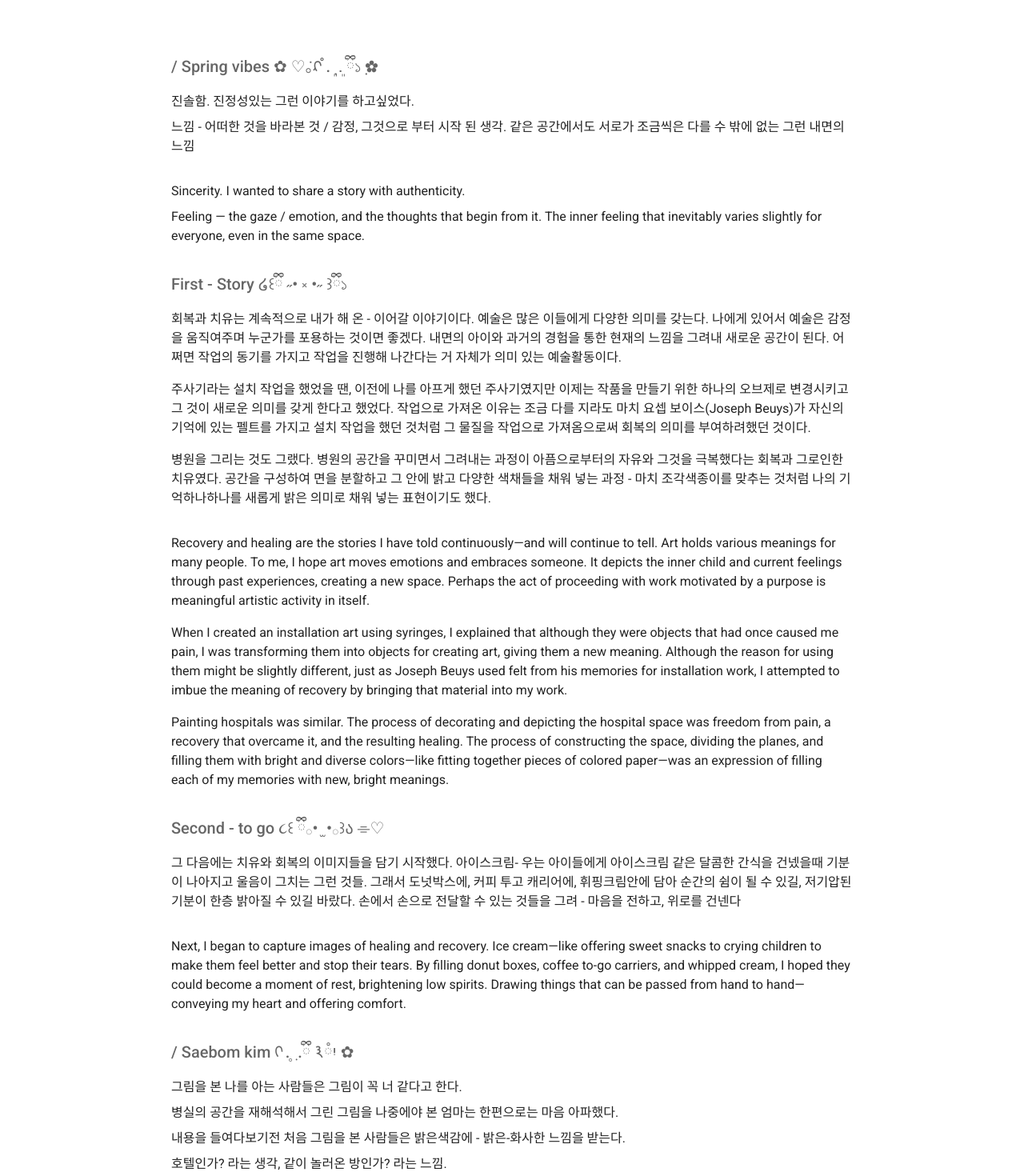
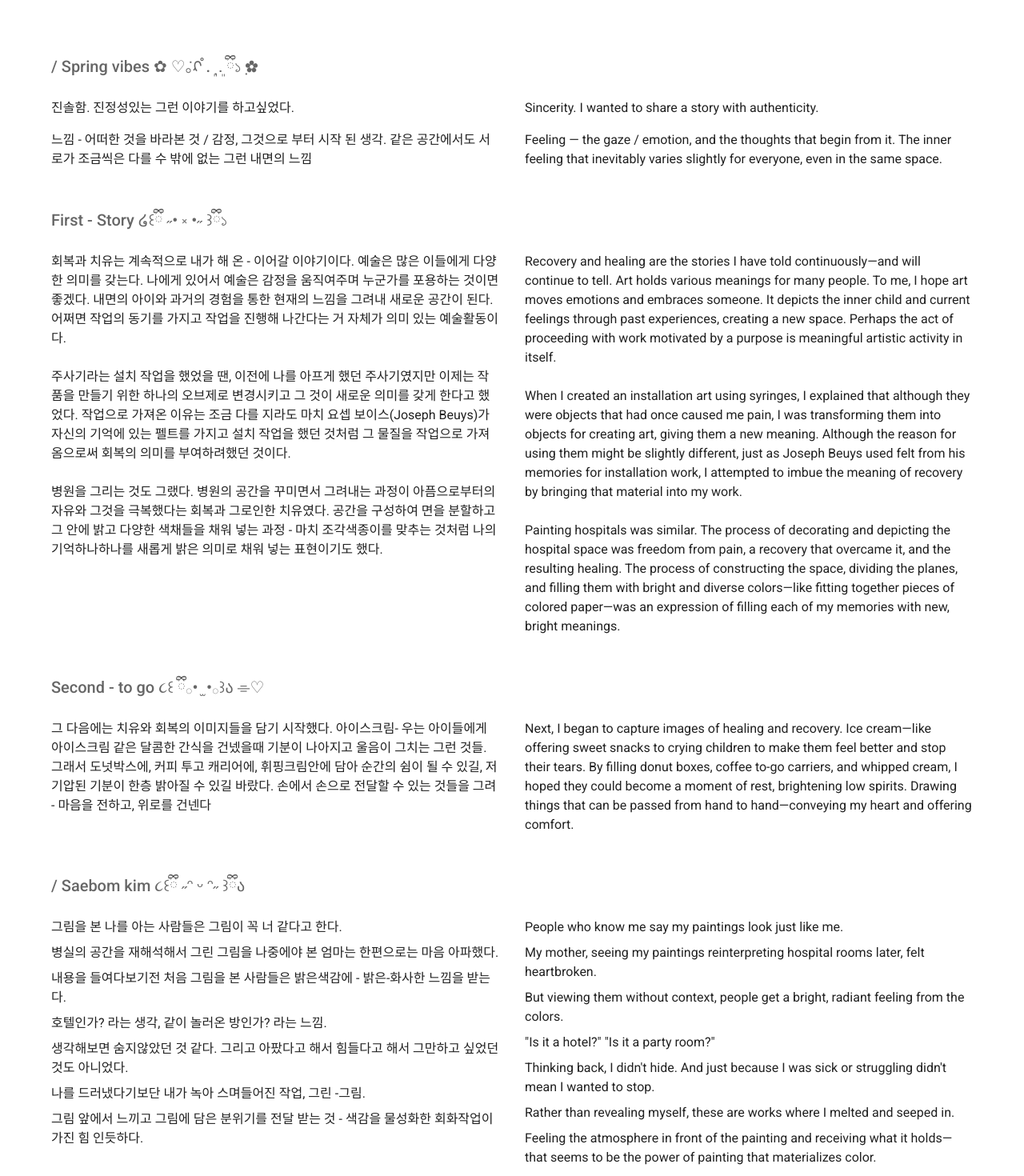
Before and after one commit to jaylee1021/springk_portfolio, a Next.js app: page /about in a window 1280 px wide. Shown: the part 100-1570 px from the top of the page at 80% size. Built offline with nearby package versions, Linux system fonts and the light colour scheme.

Commit message:
update emoji

```diff
--- a/src/app/about/page.tsx
+++ b/src/app/about/page.tsx
@@ -3,64 +3,87 @@
 import Container from '@mui/material/Container';
 import Typography from '@mui/material/Typography';
 import Box from '@mui/material/Box';
+import Grid from '@mui/material/Grid';
 
 export default function About() {
   return (
-    <Container maxWidth="md" sx={{ py: 8 }}>
+    <Container maxWidth="lg" sx={{ py: 8 }}>
       <Box sx={{ my: 4 }}>
         {/* Spring vibes Section */}
-        <Typography variant="h6" sx={{ color: 'text.secondary', mb: 2, mt: 4 }}>
+        <Typography variant="h6" sx={{ color: 'text.secondary', mb: 3, mt: 4 }}>
           / Spring vibes ✿ ♡݁｡ᡘ֯ .ܸ ݂ .ܸ ྀི১݂ ✿
         </Typography>
-        <Typography variant="body1" sx={{ mb: 1 }}>
+        <Grid container spacing={4}>
+          <Grid size={{ xs: 12, md: 6 }}>
+            <Typography variant="body1" sx={{ mb: 2 }}>
               진솔함. 진정성있는 그런 이야기를 하고싶었다.
             </Typography>
-        <Typography variant="body1" sx={{ mb: 4 }}>
+            <Typography variant="body1">
               느낌 - 어떠한 것을 바라본 것 / 감정, 그것으로 부터 시작 된 생각. 같은 공간에서도 서로가 조금씩은 다를 수 밖에 없는 그런 내면의 느낌
             </Typography>
-        <Typography variant="body1" sx={{ mb: 1 }}>
+          </Grid>
+          <Grid size={{ xs: 12, md: 6 }}>
+            <Typography variant="body1" sx={{ mb: 2 }}>
               Sincerity. I wanted to share a story with authenticity.
             </Typography>
-        <Typography variant="body1" sx={{ mb: 4 }}>
+            <Typography variant="body1">
               Feeling — the gaze / emotion, and the thoughts that begin from it. The inner feeling that inevitably varies slightly for everyone, even in the same space.
             </Typography>
+          </Grid>
+        </Grid>
+
         {/* First - Story Section */}
-        <Typography variant="h6" sx={{ color: 'text.secondary', mb: 2, mt: 4 }}>
+        <Typography variant="h6" sx={{ color: 'text.secondary', mb: 3, mt: 6 }}>
           First - Story ໒꒰ྀི ˶• ༝ •˶ ꒱ྀི১
         </Typography>
-        <Typography variant="body1" sx={{ mb: 2 }}>
+        <Grid container spacing={4}>
+          <Grid size={{ xs: 12, md: 6 }}>
+            <Typography variant="body1" sx={{ mb: 3 }}>
               회복과 치유는 계속적으로 내가 해 온 - 이어갈 이야기이다. 예술은 많은 이들에게 다양한 의미를 갖는다. 나에게 있어서 예술은 감정을 움직여주며 누군가를 포용하는 것이면 좋겠다. 내면의 아이와 과거의 경험을 통한 현재의 느낌을 그려내 새로운 공간이 된다. 어쩌면 작업의 동기를 가지고 작업을 진행해 나간다는 거 자체가 의미 있는 예술활동이다.
             </Typography>
-        <Typography variant="body1" sx={{ mb: 2 }}>
+            <Typography variant="body1" sx={{ mb: 3 }}>
               주사기라는 설치 작업을 했었을 땐, 이전에 나를 아프게 했던 주사기였지만 이제는 작품을 만들기 위한 하나의 오브제로 변경시키고 그 것이 새로운 의미를 갖게 한다고 했었다. 작업으로 가져온 이유는 조금 다를 지라도 마치 요셉 보이스(Joseph Beuys)가 자신의 기억에 있는 펠트를 가지고 설치 작업을 했던 것처럼 그 물질을 작업으로 가져옴으로써 회복의 의미를 부여하려했던 것이다.
             </Typography>
-        <Typography variant="body1" sx={{ mb: 4 }}>
+            <Typography variant="body1">
               병원을 그리는 것도 그랬다. 병원의 공간을 꾸미면서 그려내는 과정이 아픔으로부터의 자유와 그것을 극복했다는 회복과 그로인한 치유였다. 공간을 구성하여 면을 분할하고 그 안에 밝고 다양한 색채들을 채워 넣는 과정 - 마치 조각색종이를 맞추는 것처럼 나의 기억하나하나를 새롭게 밝은 의미로 채워 넣는 표현이기도 했다.
             </Typography>
-
-        <Typography variant="body1" sx={{ mb: 2 }}>
+          </Grid>
+          <Grid size={{ xs: 12, md: 6 }}>
+            <Typography variant="body1" sx={{ mb: 3 }}>
               Recovery and healing are the stories I have told continuously—and will continue to tell. Art holds various meanings for many people. To me, I hope art moves emotions and embraces someone. It depicts the inner child and current feelings through past experiences, creating a new space. Perhaps the act of proceeding with work motivated by a purpose is meaningful artistic activity in itself.
             </Typography>
-        <Typography variant="body1" sx={{ mb: 2 }}>
+            <Typography variant="body1" sx={{ mb: 3 }}>
               When I created an installation art using syringes, I explained that although they were objects that had once caused me pain, I was transforming them into objects for creating art, giving them a new meaning. Although the reason for using them might be slightly different, just as Joseph Beuys used felt from his memories for installation work, I attempted to imbue the meaning of recovery by bringing that material into my work.
             </Typography>
-        <Typography variant="body1" sx={{ mb: 4 }}>
+            <Typography variant="body1">
               Painting hospitals was similar. The process of decorating and depicting the hospital space was freedom from pain, a recovery that overcame it, and the resulting healing. The process of constructing the space, dividing the planes, and filling them with bright and diverse colors—like fitting together pieces of colored paper—was an expression of filling each of my memories with new, bright meanings.
             </Typography>
+          </Grid>
+        </Grid>
+
         {/* Second - to go Section */}
-        <Typography variant="h6" sx={{ color: 'text.secondary', mb: 2, mt: 4 }}>
+        <Typography variant="h6" sx={{ color: 'text.secondary', mb: 3, mt: 6 }}>
           Second - to go ૮꒰ ྀི𓂂•  ̫ •𓂂꒱ა ⌯♡
         </Typography>
-        <Typography variant="body1" sx={{ mb: 4 }}>
+        <Grid container spacing={4}>
+          <Grid size={{ xs: 12, md: 6 }}>
+            <Typography variant="body1">
               그 다음에는 치유와 회복의 이미지들을 담기 시작했다. 아이스크림- 우는 아이들에게 아이스크림 같은 달콤한 간식을 건넸을때 기분이 나아지고 울음이 그치는 그런 것들. 그래서 도넛박스에, 커피 투고 캐리어에, 휘핑크림안에 담아 순간의 쉼이 될 수 있길, 저기압된 기분이 한층 밝아질 수 있길 바랐다. 손에서 손으로 전달할 수 있는 것들을 그려 - 마음을 전하고, 위로를 건넨다
             </Typography>
-        <Typography variant="body1" sx={{ mb: 4 }}>
+          </Grid>
+          <Grid size={{ xs: 12, md: 6 }}>
+            <Typography variant="body1">
               Next, I began to capture images of healing and recovery. Ice cream—like offering sweet snacks to crying children to make them feel better and stop their tears. By filling donut boxes, coffee to-go carriers, and whipped cream, I hoped they could become a moment of rest, brightening low spirits. Drawing things that can be passed from hand to hand—conveying my heart and offering comfort.
             </Typography>
+          </Grid>
+        </Grid>
+
         {/* Saebom kim Section */}
-        <Typography variant="h6" sx={{ color: 'text.secondary', mb: 2, mt: 4 }}>
-          / Saebom kim ᡣ . ٜ̥ .ྀི 𑁩ཾיִ ✿
+        <Typography variant="h6" sx={{ color: 'text.secondary', mb: 3, mt: 6 }}>
+          / Saebom kim ૮꒰ྀི ˶ᵔ ᵕ ᵔ˶ ꒱ྀིა
         </Typography>
+        <Grid container spacing={4}>
+          <Grid size={{ xs: 12, md: 6 }}>
             <Typography variant="body1" sx={{ mb: 1 }}>
               그림을 본 나를 아는 사람들은 그림이 꼭 너 같다고 한다.
             </Typography>
@@ -79,9 +102,11 @@ export default function About() {
             <Typography variant="body1" sx={{ mb: 1 }}>
               나를 드러냈다기보단 내가 녹아 스며들어진 작업, 그린 -그림.
             </Typography>
-        <Typography variant="body1" sx={{ mb: 4 }}>
+            <Typography variant="body1">
               그림 앞에서 느끼고 그림에 담은 분위기를 전달 받는 것 - 색감을 물성화한 회화작업이 가진 힘 인듯하다.
             </Typography>
+          </Grid>
+          <Grid size={{ xs: 12, md: 6 }}>
             <Typography variant="body1" sx={{ mb: 1 }}>
               People who know me say my paintings look just like me.
             </Typography>
@@ -100,71 +125,11 @@ export default function About() {
             <Typography variant="body1" sx={{ mb: 1 }}>
               Rather than revealing myself, these are works where I melted and seeped in.
             </Typography>
-        <Typography variant="body1" sx={{ mb: 4 }}>
+            <Typography variant="body1">
               Feeling the atmosphere in front of the painting and receiving what it holds—that seems to be the power of painting that materializes color.
             </Typography>
-        <Box sx={{ my: 6, borderTop: '1px solid', borderColor: 'divider' }} />
-
-        {/* English Version */}
-
-        {/* Spring vibes Section */}
-        {/* <Typography variant="h6" sx={{ color: 'text.secondary', mb: 2, mt: 4 }}>
-          / Spring vibes ✿ ♡݁｡ᡘ֯ .ܸ ݂ .ܸ ྀི১݂ ✿
-        </Typography>
-        <Typography variant="body1" sx={{ mb: 1 }}>
-          Sincerity. I wanted to share a story with authenticity.
-        </Typography>
-        <Typography variant="body1" sx={{ mb: 4 }}>
-          Feeling — observing something / emotion, and the thoughts that begin from it. The inner feeling that inevitably varies slightly for everyone, even in the same space.
-        </Typography> */}
-
-        {/* First - Story Section */}
-        {/* <Typography variant="h6" sx={{ color: 'text.secondary', mb: 2, mt: 4 }}>
-          First - Story ໒꒰ྀི ˶• ༝ •˶ ꒱ྀི১
-        </Typography>
-        <Typography variant="body1" sx={{ mb: 2 }}>
-          Recovery and healing are the stories I have told continuously—and will continue to tell. Art holds various meanings for many people. To me, I hope art moves emotions and embraces someone. It depicts the inner child and current feelings through past experiences, creating a new space. Perhaps the act of proceeding with work motivated by a purpose is meaningful artistic activity in itself.
-        </Typography>
-        <Typography variant="body1" sx={{ mb: 2 }}>
-          When I created an installation art using syringes, I explained that although they were objects that had once caused me pain, I was transforming them into objects for creating art, giving them a new meaning. Although the reason for using them might be slightly different, just as Joseph Beuys used felt from his memories for installation work, I attempted to imbue the meaning of recovery by bringing that material into my work.
-        </Typography>
-        <Typography variant="body1" sx={{ mb: 4 }}>
-          Painting hospitals was similar. The process of decorating and depicting the hospital space was freedom from pain, a recovery that overcame it, and the resulting healing. The process of constructing the space, dividing the planes, and filling them with bright and diverse colors—like fitting together pieces of colored paper—was an expression of filling each of my memories with new, bright meanings.
-        </Typography> */}
-
-        {/* Second - to go Section */}
-        {/* <Typography variant="h6" sx={{ color: 'text.secondary', mb: 2, mt: 4 }}>
-          Second - to go ૮꒰ ྀི𓂂•  ̫ •𓂂꒱ა ⌯♡
-        </Typography>
-        <Typography variant="body1" sx={{ mb: 4 }}>
-          Next, I began to capture images of healing and recovery. Ice cream—like offering sweet snacks to crying children to make them feel better and stop their tears. By filling donut boxes, coffee to-go carriers, and whipped cream, I hoped they could become a moment of rest, brightening low spirits. Drawing things that can be passed from hand to hand—conveying my heart and offering comfort.
-        </Typography> */}
-
-        {/* Saebom kim Section */}
-        {/* <Typography variant="h6" sx={{ color: 'text.secondary', mb: 2, mt: 4 }}>
-          / Saebom kim ᡣ . ٜ̥ .ྀི 𑁩ཾיִ ✿
-        </Typography>
-        <Typography variant="body1" sx={{ mb: 1 }}>
-          People who know me say my paintings look just like me.
-        </Typography>
-        <Typography variant="body1" sx={{ mb: 1 }}>
-          My mother, seeing my paintings reinterpreting hospital rooms later, felt heartbroken.
-        </Typography>
-        <Typography variant="body1" sx={{ mb: 1 }}>
-          But viewing them without context, people get a bright, radiant feeling from the colors.
-        </Typography>
-        <Typography variant="body1" sx={{ mb: 1 }}>
-          &quot;Is it a hotel?&quot; &quot;Is it a party room?&quot;
-        </Typography>
-        <Typography variant="body1" sx={{ mb: 1 }}>
-          Thinking back, I didn't hide. And just because I was sick or struggling didn't mean I wanted to stop.
-        </Typography>
-        <Typography variant="body1" sx={{ mb: 1 }}>
-          Rather than revealing myself, these are works where I melted and seeped in.
-        </Typography>
-        <Typography variant="body1" sx={{ mb: 4 }}>
-          Feeling the atmosphere in front of the painting and receiving what it holds—that seems to be the power of painting that materializes color.
-        </Typography> */}
+          </Grid>
+        </Grid>
       </Box>
     </Container>
   );
```
Lines whose indentation alone changed are shown as unchanged.
